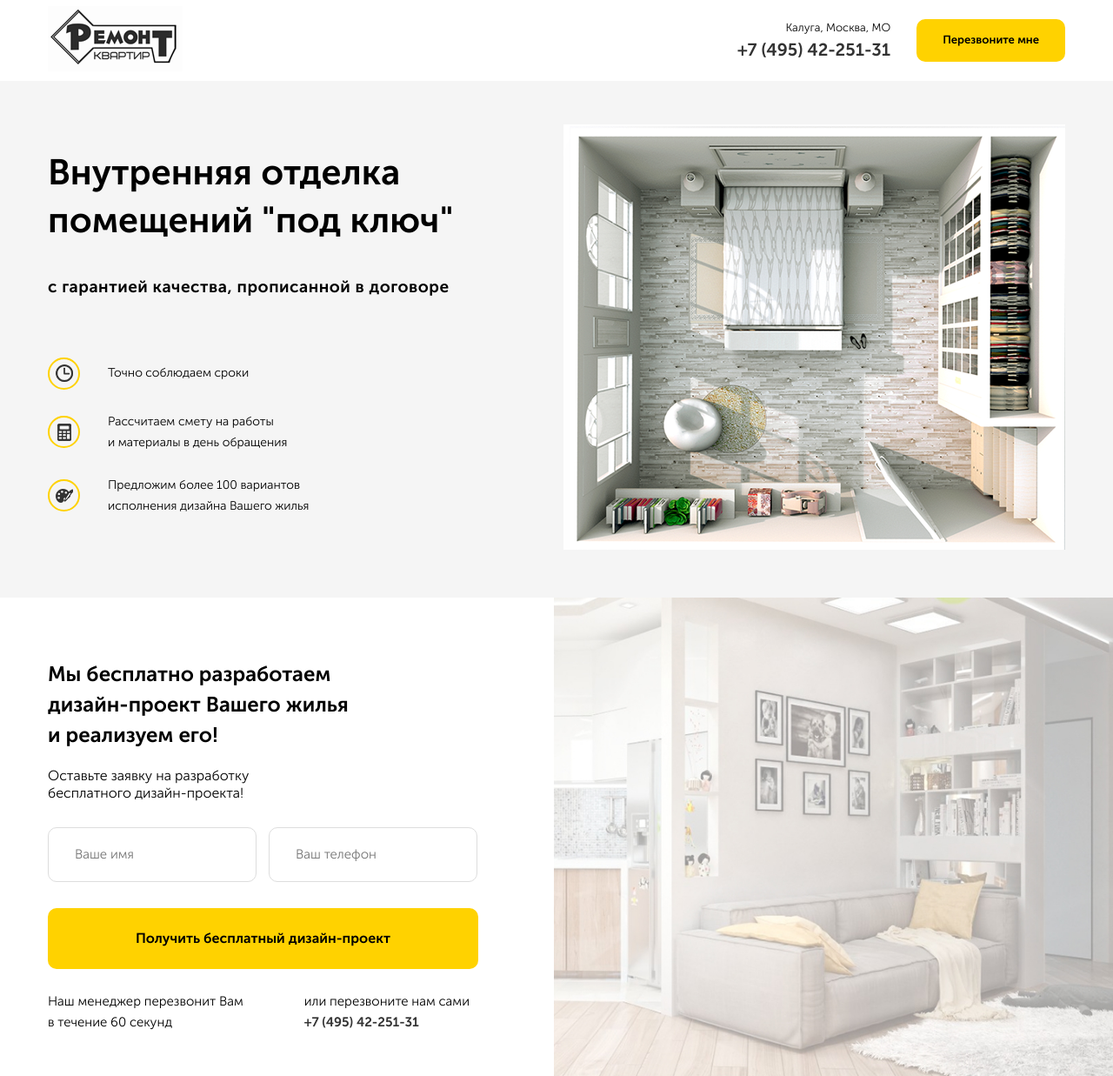
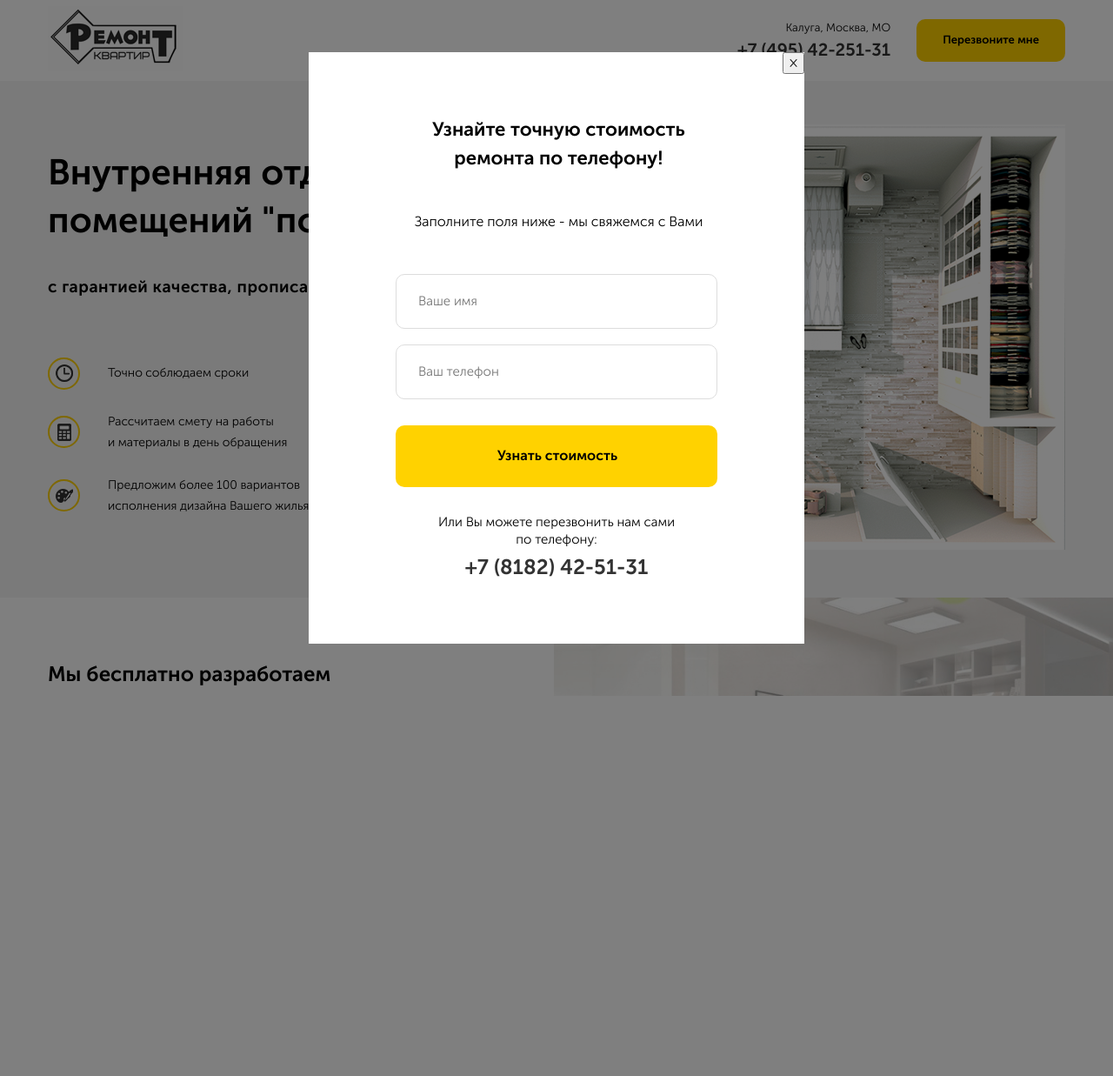
Before and after one commit to anapa96/repair, a PHP site: page / in a window 1280 px wide. Shown: the whole page at 87% size. After the commit the page ends 800 px from the top, so only its background shows below. Run offline with PHP 8.4, Linux system fonts and the light colour scheme.

Commit message:
Сверстано модальное окно и написан JS сценарий, корорый вызывает его по нажатии на кнопку, а так же закрывает

```diff
--- a/src/css/style.css
+++ b/src/css/style.css
@@ -470,4 +470,95 @@ input:focus {
     margin-bottom: 7px;
   }
 }
+
+/*Стили модального окна*/
+.modal {
+  position: fixed;
+  left: 0;
+  top: 0;
+  width: 100%;
+  height: 100%;
+  background-color: rgba(0, 0, 0, 0.5);
+  display: none;
+}
+
+.modal_active {
+  display: -webkit-box;
+  display: -ms-flexbox;
+  display: flex;
+}
+
+.modal-dialog {
+  position: relative;
+  margin: auto;
+  max-width: 570px;
+  width: 90%;
+  min-width: 200px;
+  background-color: #fff;
+  padding: 43px 100px 76px 100px;
+}
+
+.modal-dialog__close {
+  position: absolute;
+  top: 0;
+  right: 0;
+}
+
+.modal-dialog__title {
+  font-size: 22px;
+  line-height: 33px;
+  text-align: center;
+  font-family: 'Museo Sans Bold', sans-serif;
+  font-weight: 700;
+  margin-bottom: 48px;
+  margin-left: 5px;
+}
+
+.modal-dialog__subtitle {
+  display: block;
+  text-align: center;
+  margin-bottom: 50px;
+  margin-left: 5px;
+}
+
+.modal-dialog__input {
+  width: 100%;
+  padding-left: 25px;
+  margin-bottom: 30px;
+}
+
+.modal-dialog__input:first-child {
+  margin-bottom: 18px;
+}
+
+.modal-dialog__button {
+  padding: 26px 0 26px 2px;
+  margin-bottom: 30px;
+  width: 100%;
+  font-size: 16px;
+  font-weight: 400;
+  font-family: 'Museo Sans Bold', sans-serif;
+  font-weight: 700;
+}
+
+.modal-dialog__feedback-text {
+  display: block;
+  max-width: 275px;
+  margin: 0 auto;
+  text-align: center;
+  font-size: 15px;
+  line-height: 20px;
+}
+
+.modal-dialog__feedback-number {
+  display: block;
+  margin-top: 10px;
+  font-size: 24px;
+  font-weight: 400;
+  line-height: 24px;
+  font-family: 'Museo Sans Bold', sans-serif;
+  font-weight: 700;
+  text-decoration: none;
+  color: #333333;
+}
 /*# sourceMappingURL=style.css.map */
--- a/src/index.html
+++ b/src/index.html
@@ -22,7 +22,7 @@
             <a href="tel: +7 (495) 42-251-31" class="navbar__phone">+7 (495) 42-251-31</a>
           </div>
           <!-- /.navbar__contacts -->
-          <button class="button navbar__button">Перезвоните мне</button>
+          <button class="button navbar__button" id="button">Перезвоните мне</button>
         </div>
         <!-- /.navbar__info -->
       </div>
@@ -108,5 +108,24 @@
     <!-- /.offer -->
   </main>
 
+
+  <div class="modal modal_active" id="modal">
+    <div class="modal-dialog">
+      <button class="modal-dialog__close" id="close">&times;</button>
+      <h4 class="modal-dialog__title">Узнайте точную стоимость ремонта по телефону!</h4>
+      <span class="modal-dialog__subtitle">Заполните поля ниже - мы свяжемся с Вами</span>
+      <form action="#" class="form ">
+        <input type="text" class="input modal-dialog__input" placeholder="Ваше имя">
+        <input type="tel" class="input modal-dialog__input" placeholder="Ваш телефон">
+        <button class="button modal-dialog__button">Узнать стоимость</button>
+      </form>
+        <span class="modal-dialog__feedback-text">Или Вы можете перезвонить нам сами по телефону:   <br>
+          <a href="tel: +7 (8182) 42-51-31" class="modal-dialog__feedback-number">+7 (8182) 42-51-31</a>
+        </span>
+    </div>
+    <!-- /.modal-dialog -->
+  </div>
+  <!-- /.modal -->
+  <script src=js/main.js> </script>
 </body>
 </html>
--- /dev/null
+++ b/src/js/main.js
@@ -0,0 +1,11 @@
+var button = document.querySelector('#button');
+var modal= document.querySelector('#modal');
+var close= document.querySelector('#close');
+
+button.addEventListener('click', function(){
+  modal.classList.add('modal_active');
+});
+
+close.addEventListener('click', function(){
+  modal.classList.remove('modal_active');
+});
--- a/src/sass/blocks/_interface.sass
+++ b/src/sass/blocks/_interface.sass
@@ -32,8 +32,7 @@ input
   &:focus
     outline: none
     border: 1px solid $main-color
-
-@media (max-width: 1200px )
+@media (max-width: 1200px ) //*если что-то пойдет не так, проверь здесь
   .container
     width: 760px
 
--- /dev/null
+++ b/src/sass/blocks/_modal.sass
@@ -0,0 +1,65 @@
+.modal
+  position: fixed
+  left: 0
+  top: 0
+  width: 100%
+  height: 100%
+  background-color: rgba(#000, 0.5)
+  display: none
+  &_active
+    display: flex
+  &-dialog
+    position: relative
+    margin: auto
+    max-width: 570px
+    width: 90%
+    min-width: 200px
+    background-color: #fff
+    padding: 43px 100px 76px 100px
+    &__close
+      position: absolute
+      top: 0
+      right: 0
+    &__title
+      font-size: 22px
+      line-height: 33px
+      text-align: center
+      +bold
+      margin-bottom: 48px
+      margin-left: 5px
+    &__subtitle
+      display: block
+      text-align: center
+      margin-bottom: 50px
+      margin-left: 5px
+    &__form
+    &__input
+      width: 100%
+      padding-left: 25px
+      margin-bottom: 30px
+      &:first-child
+        margin-bottom: 18px
+    &__button
+      padding: 26px 0 26px 2px
+      margin-bottom: 30px
+      width: 100%
+      font-size: 16px
+      font-weight: 400
+      +bold
+    &__feedback
+      &-text
+        display: block
+        max-width: 275px
+        margin: 0 auto
+        text-align: center
+        font-size: 15px
+        line-height: 20px
+      &-number
+        display: block
+        margin-top: 10px
+        font-size: 24px
+        font-weight: 400
+        line-height: 24px
+        +bold
+        text-decoration: none
+        color: $text-color
--- a/src/sass/blocks/style.sass
+++ b/src/sass/blocks/style.sass
@@ -6,3 +6,5 @@
 @import 'hero'
 /*Стили для блока offer*/
 @import 'offer'
+/*Стили модального окна*/
+@import 'modal'
```
Also changed, not shown: src/sass/blocks/_fonts.scss (line endings or trailing spaces), 1 other file.
